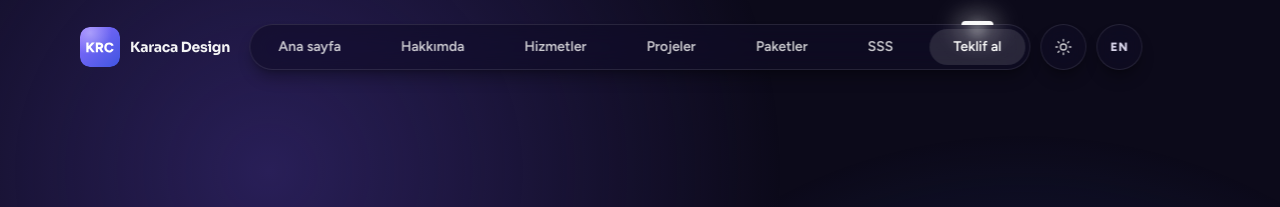
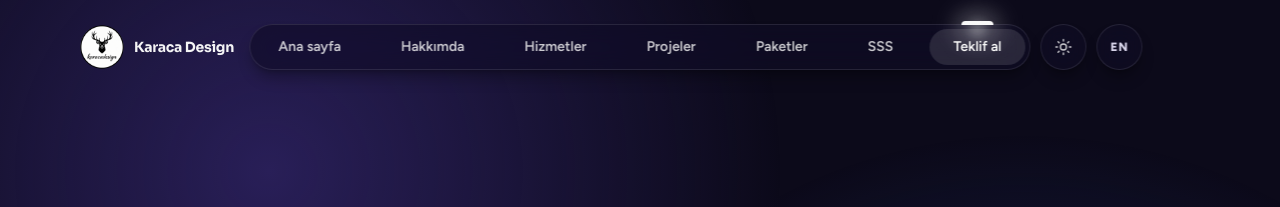
Before and after one commit to MuhammedHmz1453/MuhammedHmz1453.github.io, a Jekyll site: the page built from index.html, in a window 1280 px wide. Shown: the top 207 px of the page. Built offline with Jekyll 4.4.1, drawn with Linux system fonts in a browser that asks for light colours.

Commit message:
Yeni logo: geyik başlı karacadesign amblemi; sekme simgesi (geyik başı), iPhone simgesi ve proje kapağı yenilendi
Co-Authored-By: Claude Opus 5.5 <noreply@anthropic.com>
Claude-Session: https://claude.ai/code/session_015cD98G2LMLwpiJcFaBPEqb

```diff
--- a/404.html
+++ b/404.html
@@ -21,8 +21,8 @@ permalink: /404.html
   </script>
   <meta name="theme-color" content="#0c0a1a">
 
-  <link rel="icon" href="{{ '/favicon.ico' | relative_url }}?v=5" sizes="48x48">
-  <link rel="icon" href="{{ '/assets/favicon.svg' | relative_url }}?v=5" type="image/svg+xml">
+  <link rel="icon" href="{{ '/favicon.ico' | relative_url }}?v=6" sizes="48x48">
+  <link rel="icon" href="{{ '/assets/favicon.png' | relative_url }}?v=6" type="image/png">
   <!-- Yazı tipleri sitenin kendi sunucusundan (Google Fonts yok) -->
   <link rel="preload" href="{{ '/assets/fonts/figtree-latin-wght-normal.woff2' | relative_url }}" as="font" type="font/woff2" crossorigin>
   <link rel="stylesheet" href="{{ '/css/fonts.css' | relative_url }}?v={{ site.time | date: '%s' }}">
@@ -42,7 +42,7 @@ permalink: /404.html
   <header class="site-header">
     <div class="topbar container">
       <a class="nav__brand" href="{{ '/' | relative_url }}" aria-label="Ana sayfaya dön" data-en-label="Back to home" data-en-href="{{ '/en/' | relative_url }}">
-        <img class="nav__mark" src="{{ '/assets/logo.svg' | relative_url }}?v=5" alt="" width="40" height="40">
+        <img class="nav__mark" src="{{ '/assets/logo.png' | relative_url }}?v=6" alt="" width="44" height="44">
         <span>{% if g.logo_yazi and g.logo_yazi != "" %}{{ g.logo_yazi | escape }}{% else %}{{ g.site_adi | default: tam_ad | downcase | replace: " ", "" | escape }}{% endif %}</span>
       </a>
       <button class="lg-btn lg-btn--icon theme-toggle" type="button" aria-label="Koyu temaya geç" data-theme-toggle>
--- a/_data/projeler.yml
+++ b/_data/projeler.yml
@@ -47,6 +47,6 @@ liste:
       - JavaScript
       - GitHub Pages
     demo: https://karacadesign.vercel.app/
-    gorsel: /assets/uploads/karaca-design.jpg
+    gorsel: /assets/uploads/karaca-design-2.jpg
     cizim: site
     kod: https://github.com/MuhammedHmz1453/MuhammedHmz1453.github.io
--- a/_layouts/anasayfa.html
+++ b/_layouts/anasayfa.html
@@ -60,9 +60,9 @@
   <meta name="theme-color" content="#0c0a1a">
 
   <!-- Sekme logosu: her tarayıcı için ICO, destekleyenlere keskin SVG -->
-  <link rel="icon" href="{{ '/favicon.ico' | relative_url }}?v=5" sizes="48x48">
-  <link rel="icon" href="{{ '/assets/favicon.svg' | relative_url }}?v=5" type="image/svg+xml">
-  <link rel="apple-touch-icon" href="{{ '/assets/apple-touch-icon.png' | relative_url }}?v=5">
+  <link rel="icon" href="{{ '/favicon.ico' | relative_url }}?v=6" sizes="48x48">
+  <link rel="icon" href="{{ '/assets/favicon.png' | relative_url }}?v=6" type="image/png">
+  <link rel="apple-touch-icon" href="{{ '/assets/apple-touch-icon.png' | relative_url }}?v=6">
 
   <!-- Yazı tipleri sitenin kendi sunucusundan (Google Fonts yok) -->
   <link rel="preload" href="{{ '/assets/fonts/figtree-latin-wght-normal.woff2' | relative_url }}" as="font" type="font/woff2" crossorigin>
@@ -103,7 +103,7 @@
   <header class="site-header">
     <div class="topbar container">
       <a class="nav__brand" href="{{ t.ana_url | relative_url }}" aria-label="{{ t.sayfayi_yenile }}" data-reload>
-        <img class="nav__mark" src="{{ '/assets/logo.svg' | relative_url }}?v=5" alt="" width="40" height="40">
+        <img class="nav__mark" src="{{ '/assets/logo.png' | relative_url }}?v=6" alt="" width="44" height="44">
         <span>{% if g0.logo_yazi and g0.logo_yazi != "" %}{{ g0.logo_yazi | escape }}{% else %}{{ g0.site_adi | default: tam_ad | downcase | replace: " ", "" | escape }}{% endif %}</span>
       </a>
       {%- include dil-secici.html t=t sinif="lang--ust" %}
@@ -609,7 +609,7 @@
       <div class="footer__top">
         <div class="footer__brand">
           <a class="footer__logo" href="#" aria-label="{{ t.sayfa_basina }}">
-            <img src="{{ '/assets/logo.svg' | relative_url }}?v=5" alt="" width="44" height="44" loading="lazy">
+            <img src="{{ '/assets/logo.png' | relative_url }}?v=6" alt="" width="52" height="52" loading="lazy">
             <span>{{ g0.site_adi | default: tam_ad | escape }}</span>
           </a>
           {%- if g.alt_yazi and g.alt_yazi != "" %}
--- a/_layouts/yasal.html
+++ b/_layouts/yasal.html
@@ -21,8 +21,8 @@
   <link rel="alternate" hreflang="{% if lang == 'tr' %}en{% else %}tr{% endif %}" href="{{ page.ceviri | absolute_url }}">
   {%- endif %}
   <meta name="theme-color" content="#0c0a1a">
-  <link rel="icon" href="{{ '/favicon.ico' | relative_url }}?v=5" sizes="48x48">
-  <link rel="icon" href="{{ '/assets/favicon.svg' | relative_url }}?v=5" type="image/svg+xml">
+  <link rel="icon" href="{{ '/favicon.ico' | relative_url }}?v=6" sizes="48x48">
+  <link rel="icon" href="{{ '/assets/favicon.png' | relative_url }}?v=6" type="image/png">
   <link rel="preload" href="{{ '/assets/fonts/figtree-latin-wght-normal.woff2' | relative_url }}" as="font" type="font/woff2" crossorigin>
   <link rel="stylesheet" href="{{ '/css/fonts.css' | relative_url }}?v={{ site.time | date: '%s' }}">
   <link rel="stylesheet" href="{{ '/css/style.css' | relative_url }}?v={{ site.time | date: '%s' }}">
@@ -54,7 +54,7 @@
   <header class="site-header">
     <div class="topbar container">
       <a class="nav__brand" href="{{ t.ana_url | relative_url }}" aria-label="{{ t.ana_sayfaya_don }}">
-        <img class="nav__mark" src="{{ '/assets/logo.svg' | relative_url }}?v=5" alt="" width="40" height="40">
+        <img class="nav__mark" src="{{ '/assets/logo.png' | relative_url }}?v=6" alt="" width="44" height="44">
         <span>{% if g.logo_yazi and g.logo_yazi != "" %}{{ g.logo_yazi | escape }}{% else %}{{ site_adi | downcase | replace: " ", "" | escape }}{% endif %}</span>
       </a>
       {%- include dil-secici.html t=t diger=page.ceviri %}
--- a/admin/config.yml
+++ b/admin/config.yml
@@ -16,7 +16,7 @@ backend:
 # Panelin adı, logosu ve "siteyi gör" bağlantısı
 app_title: Karaca Design · Panel
 logo:
-  src: /assets/logo.svg?v=5
+  src: /assets/logo.png?v=6
 display_url: https://karacadesign.vercel.app
 
 # Bu sitede sayfa önizlemesi yok; düzenleme ekranı tam genişlikte açılsın
--- a/admin/index.html
+++ b/admin/index.html
@@ -7,8 +7,8 @@
   <meta name="darkreader-lock">
   <meta name="theme-color" content="#0c0a1a">
   <title>Karaca Design · Panel</title>
-  <link rel="icon" href="/favicon.ico?v=5" sizes="48x48">
-  <link rel="icon" href="/assets/favicon.svg?v=5" type="image/svg+xml">
+  <link rel="icon" href="/favicon.ico?v=6" sizes="48x48">
+  <link rel="icon" href="/assets/favicon.png?v=6" type="image/png">
   <link rel="stylesheet" href="/css/fonts.css">
   <style>
     /* =========================================================
--- a/css/style.css
+++ b/css/style.css
@@ -188,9 +188,9 @@ body::before {
 }
 .nav__brand span { font-family: var(--font-display); font-size: .875rem; font-weight: 700; letter-spacing: -0.02em; white-space: nowrap; }
 .nav__mark {
-  width: 40px;
-  height: 40px;
-  border-radius: 10px;
+  width: 44px;
+  height: 44px;
+  border-radius: 50%;
 }
 
 .theme-toggle svg {
@@ -1383,7 +1383,7 @@ body::before {
   letter-spacing: -0.02em;
   text-decoration: none;
 }
-.footer__logo img { width: 44px; height: 44px; border-radius: 12px; }
+.footer__logo img { width: 52px; height: 52px; border-radius: 50%; }
 .footer__about {
   max-width: 34ch;
   margin-top: 16px;
```
Also changed, not shown: assets/apple-touch-icon.png, assets/favicon.png (added), assets/favicon.svg (deleted), assets/logo.png (added), assets/logo.svg (deleted), assets/uploads/karaca-design-2.jpg (added), assets/uploads/karaca-design.jpg (deleted), favicon.ico.
